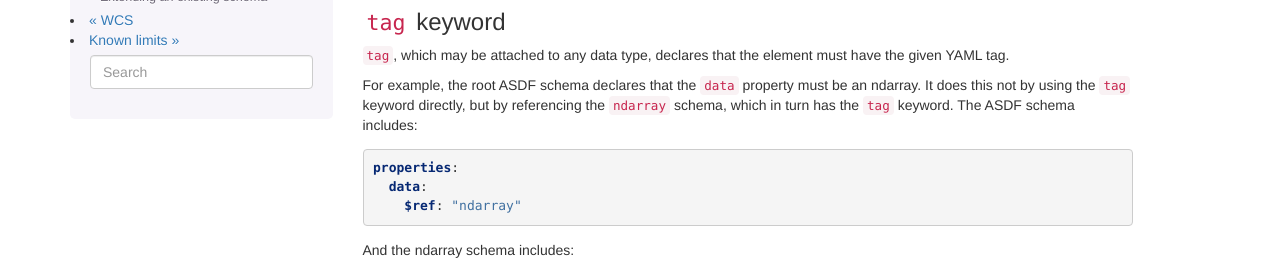
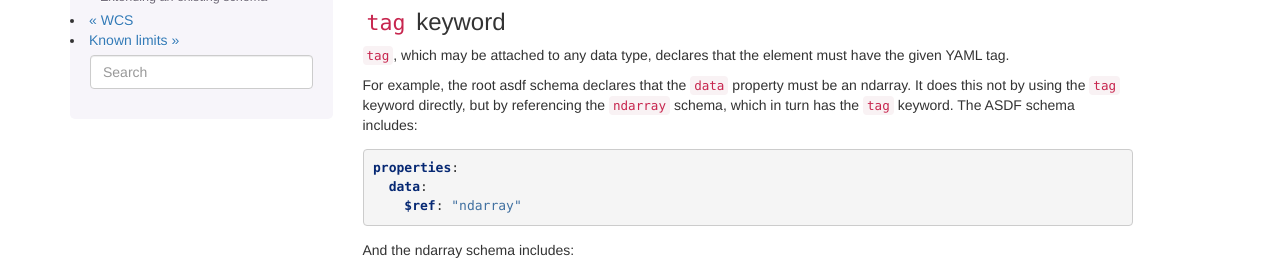
Before and after one commit to asdf-format/asdf-standard, a Sphinx documentation site: the page built from source/extending.rst, in a window 1280 px wide and 900 px high, cut to the strip 364-630 px from the top of the window. Built offline with Sphinx 7.4.7, drawn with Linux system fonts in a browser that asks for light colours; pages that are not in the unit, such as notebooks, are missing from menus.

```diff
--- a/source/extending.rst
+++ b/source/extending.rst
@@ -38,8 +38,8 @@ YAML Schema adds three new keywords to JSON Schema.
 ``tag``, which may be attached to any data type, declares that the
 element must have the given YAML tag.
 
-For example, the root :ref:`ASDF schema
-<http://stsci.edu/schemas/asdf/0.1.0/core/asdf>` declares that
+For example, the root :ref:`asdf
+<http://stsci.edu/schemas/asdf/0.1.0/core/asdf>` schema declares that
 the ``data`` property must be an :ref:`ndarray
 <http://stsci.edu/schemas/asdf/0.1.0/core/ndarray>`.  It does
 this not by using the ``tag`` keyword directly, but by referencing the
```
Also changed, not shown: 12 other files.
